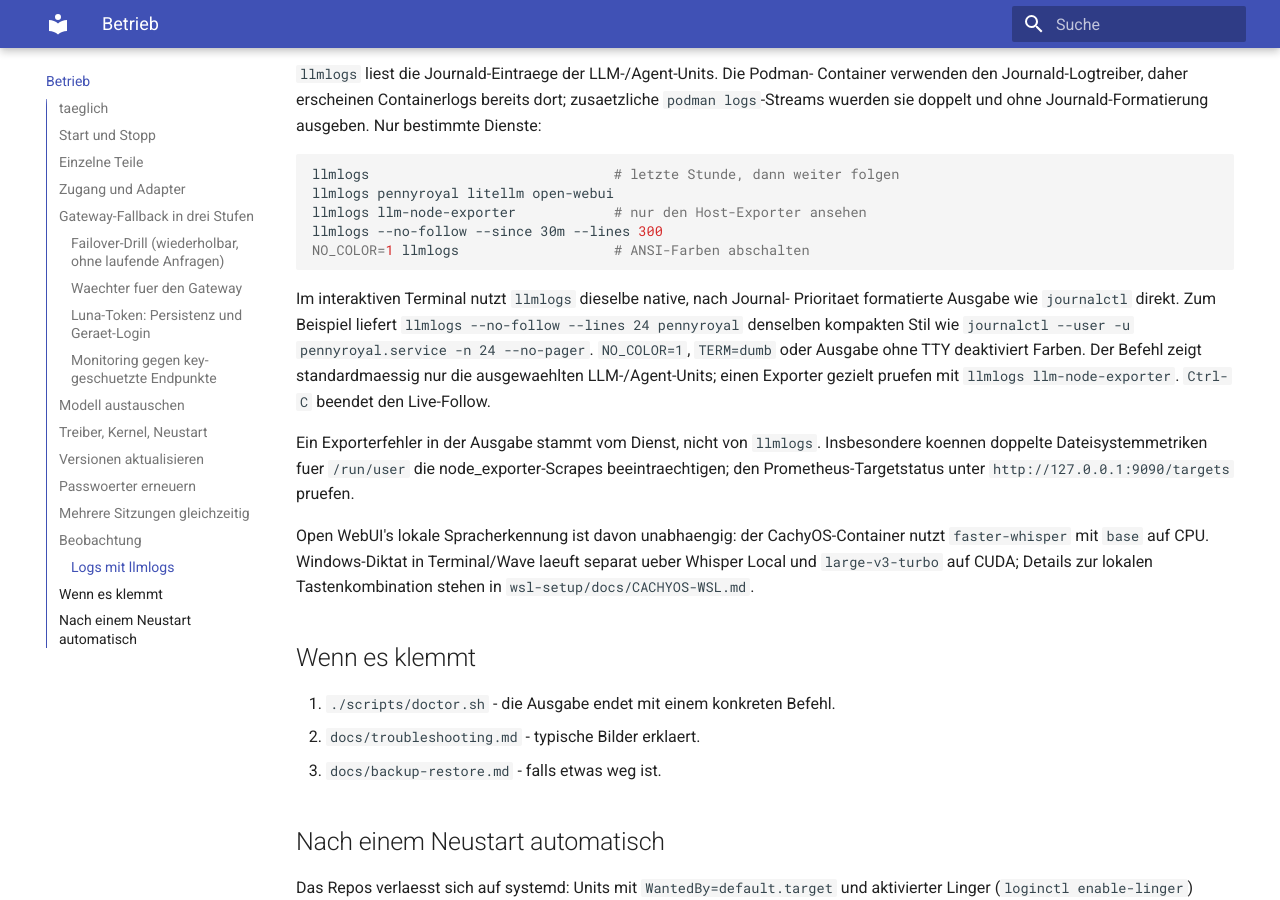
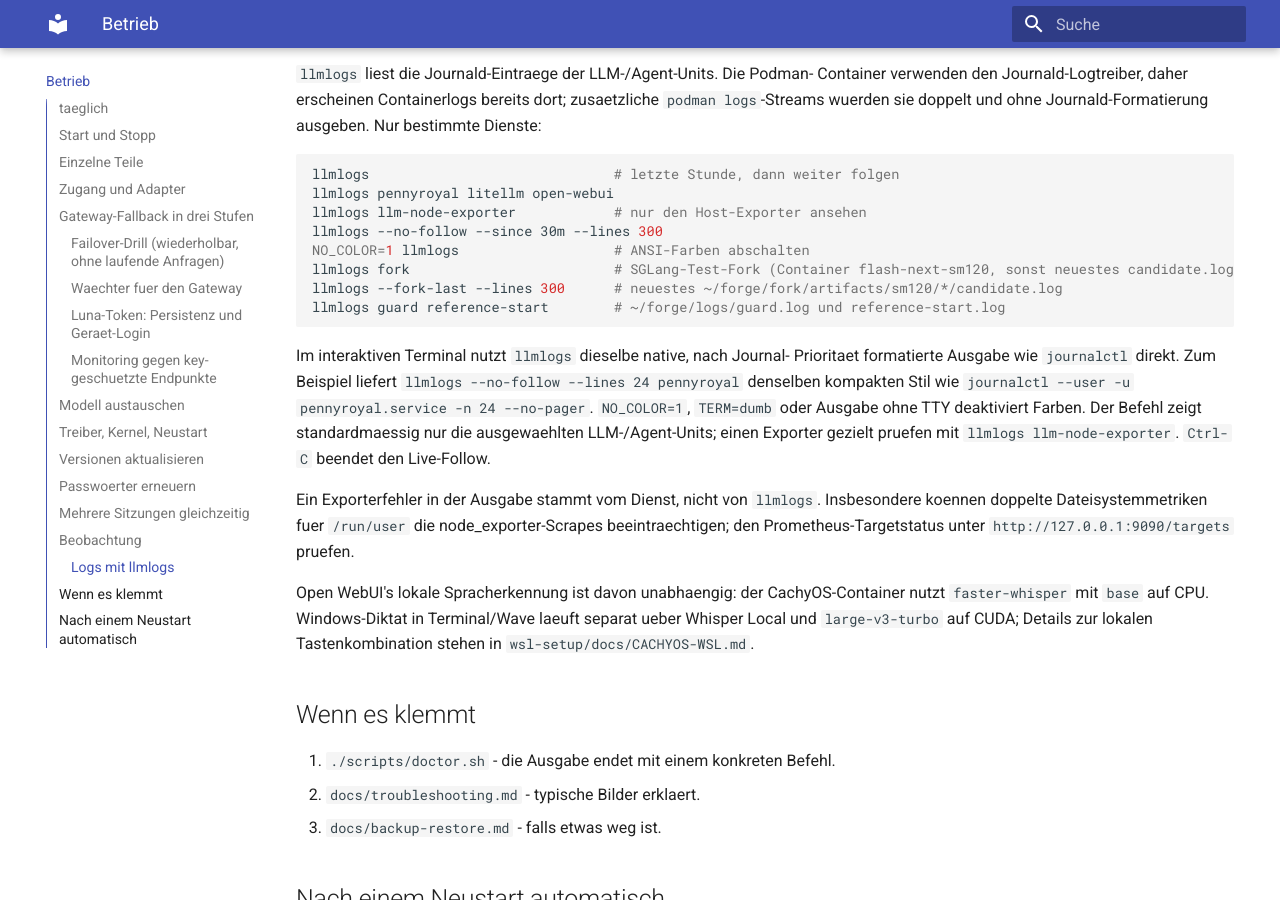
Before and after one commit to thomasdenk79-cyber/llm-infra-setup, an MkDocs documentation site: the page built from docs/operations.md, in a window 1280 px wide and 900 px high, scrolled down 4699 px. Built offline with MkDocs 1.6.1 and Material for MkDocs 9.7.7, drawn with Linux system fonts in a browser that asks for light colours.

Commit message:
llmlogs: cover flash-next-sm120 fork container, candidate.log, guard and reference-start logs

````diff
--- a/docs/operations.md
+++ b/docs/operations.md
@@ -229,6 +229,9 @@ llmlogs pennyroyal litellm open-webui
 llmlogs llm-node-exporter            # nur den Host-Exporter ansehen
 llmlogs --no-follow --since 30m --lines 300
 NO_COLOR=1 llmlogs                   # ANSI-Farben abschalten
+llmlogs fork                         # SGLang-Test-Fork (Container flash-next-sm120, sonst neuestes candidate.log)
+llmlogs --fork-last --lines 300      # neuestes ~/forge/fork/artifacts/sm120/*/candidate.log
+llmlogs guard reference-start        # ~/forge/logs/guard.log und reference-start.log
 ```
 
 Im interaktiven Terminal nutzt `llmlogs` dieselbe native, nach Journal-
````
Also changed, not shown: 1 other file.
